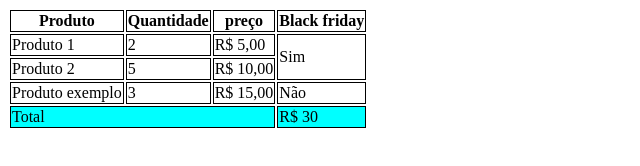
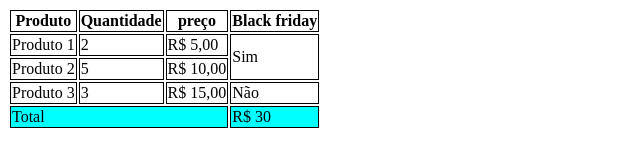
Before and after one commit to jose-vello/aula-tabela, a plain HTML site: page index.html in a window 1280 px wide. Shown: the whole page, without its empty margins (0-640 px from the left). Drawn offline with Linux system fonts and the light colour scheme.

Commit message:
trocado produto exemplo para produto 3

```diff
--- a/index.html
+++ b/index.html
@@ -43,7 +43,7 @@
 
             </tr>
             <tr>
-                <td>Produto exemplo</td>
+                <td>Produto 3</td>
                 <td>3</td>
                 <td>R$ 15,00</td>
                 <td>Não</td>
```
